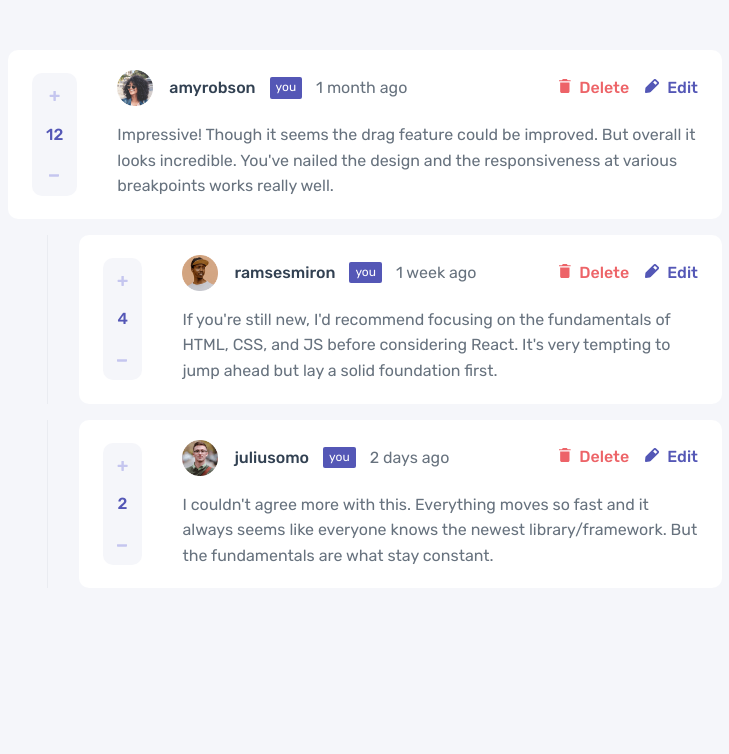
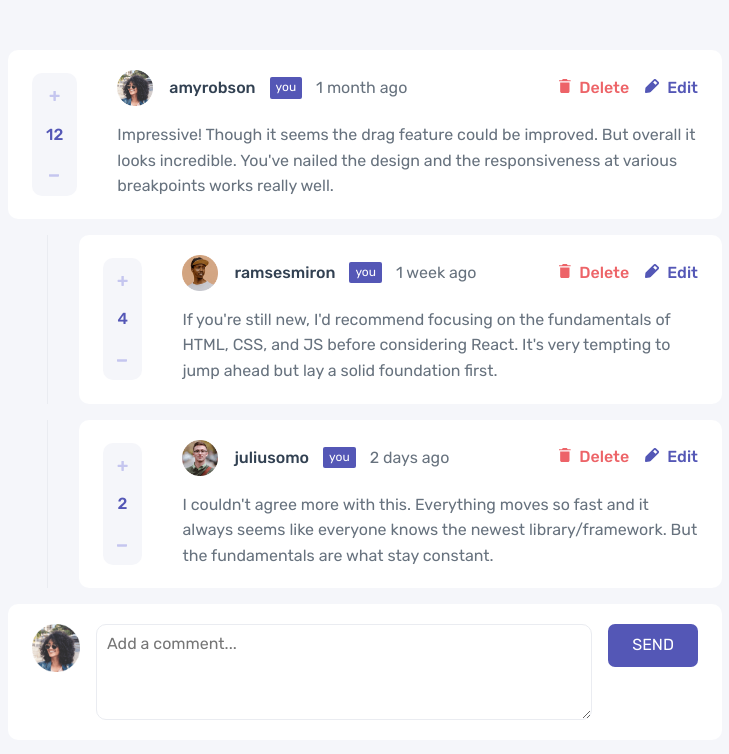
Before and after one commit to JaneMoroz/frontend-mentor-interactive-comments-section, a React (Create React App) app: page / in a window 1280 px wide. Shown: the top 754 px of the page, without its empty margins (275-1004 px from the left). Built offline with nearby package versions, Linux system fonts and the light colour scheme.

Commit message:
feat: add CommentInput component

```diff
--- a/src/App.tsx
+++ b/src/App.tsx
@@ -6,7 +6,7 @@ import { GlobalStyle, theme } from "./styles/globalStyle";
 import { Container } from "./styles/globalStyles";
 
 // Components
-import { Comments } from "./components";
+import { Comments, CommentInput } from "./components";
 
 function App() {
   return (
@@ -15,6 +15,7 @@ function App() {
       <main>
         <Container>
           <Comments />
+          <CommentInput />
         </Container>
       </main>
     </ThemeProvider>
--- /dev/null
+++ b/src/components/CommentInput.tsx
@@ -0,0 +1,35 @@
+import React from "react";
+
+// Styled Components
+import { Button, Flex } from "../styles/globalStyles";
+import {
+  CommentInputContainer,
+  CommentInputForm,
+} from "../styles/commentInputStyles";
+
+// Test data
+import { testData } from "../assets/data/testData";
+
+const CommentInput = () => {
+  return (
+    <CommentInputContainer>
+      <Flex alignStart>
+        <img src={testData[0].user.image.png} alt={testData[0].user.username} />
+        <CommentInputForm>
+          <label htmlFor="comment">Your comment or reply</label>
+          <textarea
+            name="comment"
+            id="comment"
+            rows={4}
+            placeholder="Add a comment..."
+          ></textarea>
+          <Button primary type="button">
+            Send
+          </Button>
+        </CommentInputForm>
+      </Flex>
+    </CommentInputContainer>
+  );
+};
+
+export default CommentInput;
--- a/src/components/index.ts
+++ b/src/components/index.ts
@@ -1,4 +1,5 @@
 import Comments from "./Comments";
 import Comment from "./Comment";
+import CommentInput from "./CommentInput";
 
-export { Comments, Comment };
+export { Comments, Comment, CommentInput };
--- /dev/null
+++ b/src/styles/commentInputStyles.ts
@@ -0,0 +1,35 @@
+import styled from "styled-components";
+
+export const CommentInputContainer = styled.div`
+  background: ${(props) => props.theme.white};
+  padding: 2rem 2.4rem;
+  border-radius: 1rem;
+  width: 100%;
+  margin-top: 1.6rem;
+
+  img {
+    height: 4.8rem;
+    width: 4.8rem;
+  }
+`;
+
+export const CommentInputForm = styled.form`
+  position: relative;
+  display: flex;
+  align-items: flex-start;
+  column-gap: 1.6rem;
+  flex: 1;
+  label {
+    position: absolute;
+    height: 0;
+    opacity: 0;
+  }
+
+  textarea {
+    flex: 1;
+    border: 1px solid ${(props) => props.theme.greyLight};
+    border-radius: 1rem;
+    padding: 1rem;
+    color: inherit;
+  }
+`;
--- a/src/styles/globalStyles.ts
+++ b/src/styles/globalStyles.ts
@@ -10,6 +10,7 @@ export const Container = styled.div`
 type FlexProps = {
   spaceBetween?: boolean;
   alignEnd?: boolean;
+  alignStart?: boolean;
   column?: boolean;
   buttonsContainer?: boolean;
 };
@@ -29,7 +30,12 @@ export const Flex = styled.div<FlexProps>`
   ${(props) =>
     props.alignEnd === true &&
     css`
-      align-items: end;
+      align-items: flex-end;
+    `}
+    ${(props) =>
+    props.alignStart === true &&
+    css`
+      align-items: flex-start;
     `}
   ${(props) =>
     props.column === true &&
@@ -47,6 +53,7 @@ export const Flex = styled.div<FlexProps>`
 type ButtonProps = {
   textWithIcon?: boolean;
   delete?: boolean;
+  primary?: boolean;
 };
 
 export const Button = styled.button<ButtonProps>`
@@ -63,6 +70,15 @@ export const Button = styled.button<ButtonProps>`
     css`
       color: ${(props) => props.theme.red};
     `}
+    ${(props) =>
+    props.primary === true &&
+    css`
+      background: ${(props) => props.theme.blue};
+      color: ${(props) => props.theme.white};
+      text-transform: uppercase;
+      padding: 1.2rem 2.4rem;
+      border-radius: 7px;
+    `}
 `;
 
 export const Link = styled.a`
```
